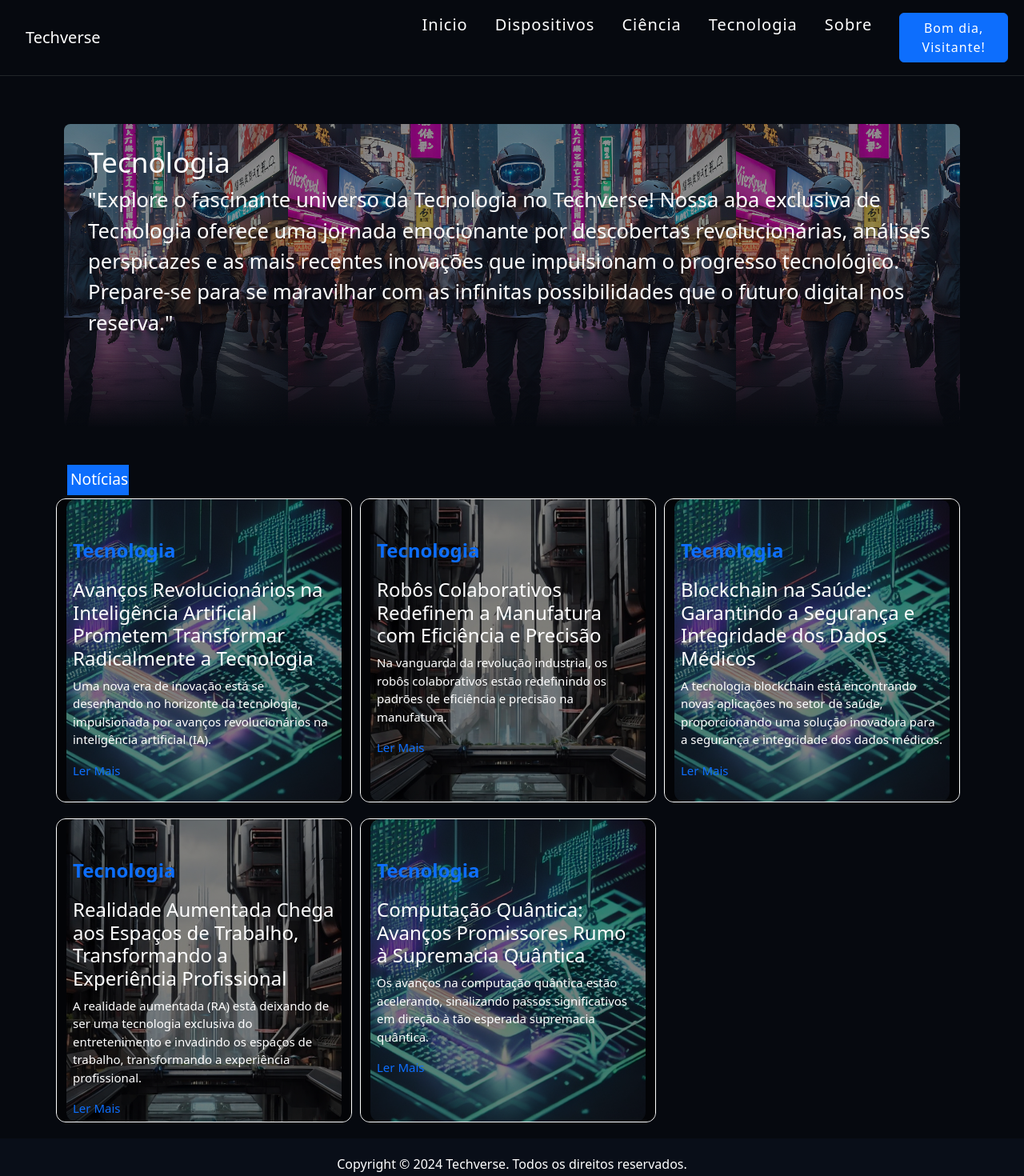
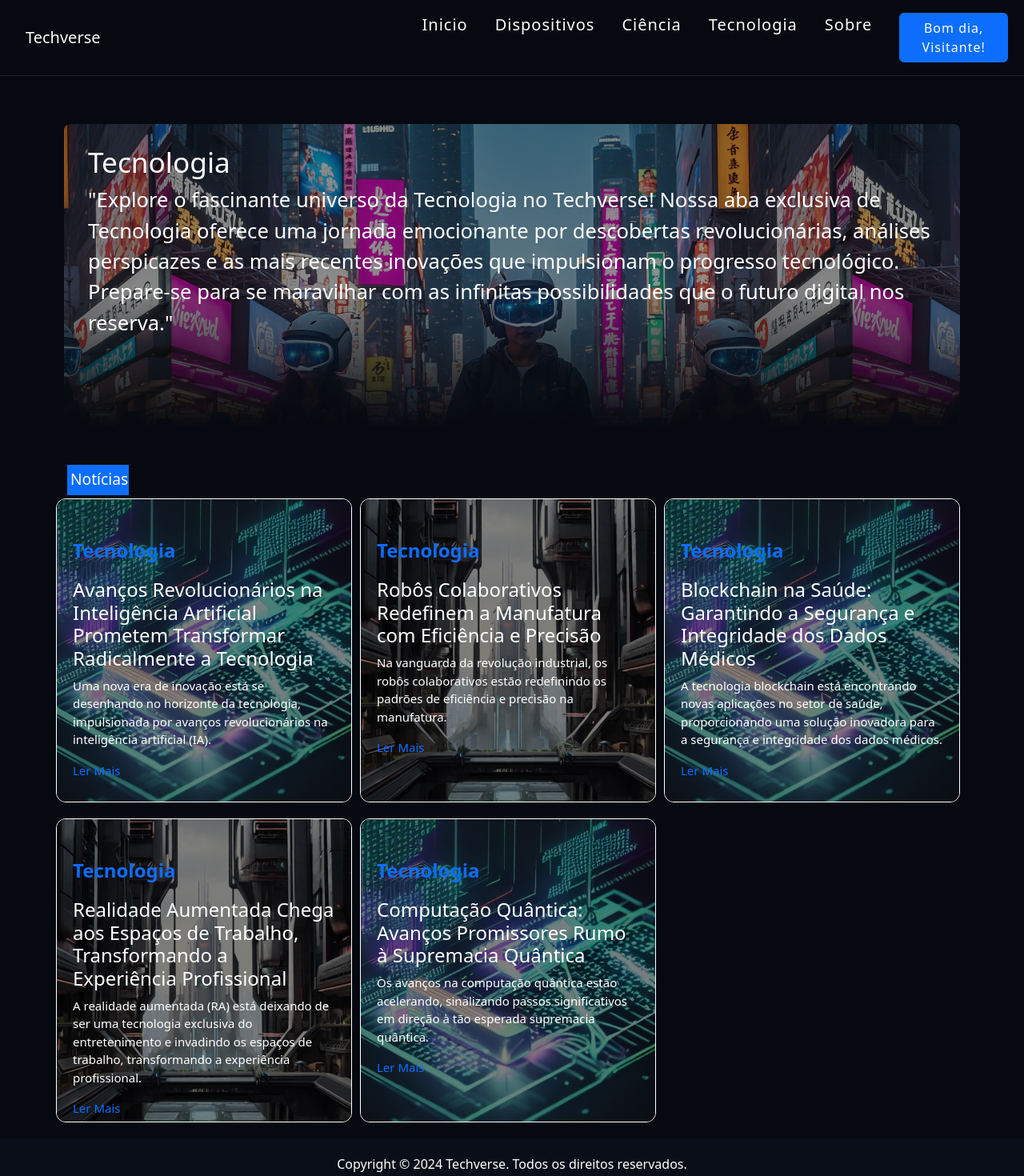
Before and after one commit to flaviooliveira478/TEIA-2023.2, a React (Vite) app: page /tecnologia in a window 1280 px wide. Shown: the top 1470 px of the page at 80% size. Built offline with nearby package versions, Linux system fonts and the light colour scheme.

Commit message:
style: change bakcground-sizes, borders and padding

```diff
--- a/src/components/pages/Ciencia/ciencia.css
+++ b/src/components/pages/Ciencia/ciencia.css
@@ -8,7 +8,7 @@
       rgb(6, 9, 15) 100%
     ),
     url("../../../assets/images/cience-leonard-ai.jpg");
-  background-size: 50%;
+  background-size: 100% auto;
   background-position: center;
 }
 
--- a/src/components/pages/Dispositivos/dispositivos.css
+++ b/src/components/pages/Dispositivos/dispositivos.css
@@ -8,7 +8,7 @@
       rgb(6, 9, 15) 100%
     ),
     url("../../../assets/images/devices-leonard-ai.jpg");
-  background-size: 50%;
+  background-size: 100% auto;
   background-position: center;
 }
 
@@ -49,7 +49,7 @@
   margin-right: 10px;
   margin-bottom: 20px;
   border-radius: 12px;
-  border: 1px solid white;
+  border: 1px white solid !important;
 }
 
 .text-overlay img {
@@ -61,6 +61,7 @@
 .device-square {
   position: relative;
   overflow: hidden; /* Para garantir que o texto não ultrapasse os limites da div */
+  padding: 0 !important;
 }
 
 .overlay-text {
--- a/src/components/pages/Tecnologia/tecnologia.css
+++ b/src/components/pages/Tecnologia/tecnologia.css
@@ -8,8 +8,8 @@
       rgb(6, 9, 15) 100%
     ),
     url("../../../assets/images/technology-leonard-ai.jpg");
-  background-size: 50%;
-  background-position: center;
+  background-size: 76% auto;
+  background-position: top;
 }
 
 .gradient-text-tech h2 {
--- a/src/index.css
+++ b/src/index.css
@@ -62,6 +62,7 @@ ul.navbar-nav {
   height: 100%;
   object-fit: cover; /* ou 'contain', dependendo do efeito desejado */
   border-radius: 12px;
+  border: 1px solid rgb(21, 27, 38);
 }
 
 .img-left,
@@ -97,9 +98,6 @@ ul.navbar-nav {
   margin-bottom: 40px;
 }
 
-/* .news-container {
-}
- */
 .news-square {
   position: relative; /* Adicionado para definir o contexto de posição para a sobreposição */
   height: 600px;
```
